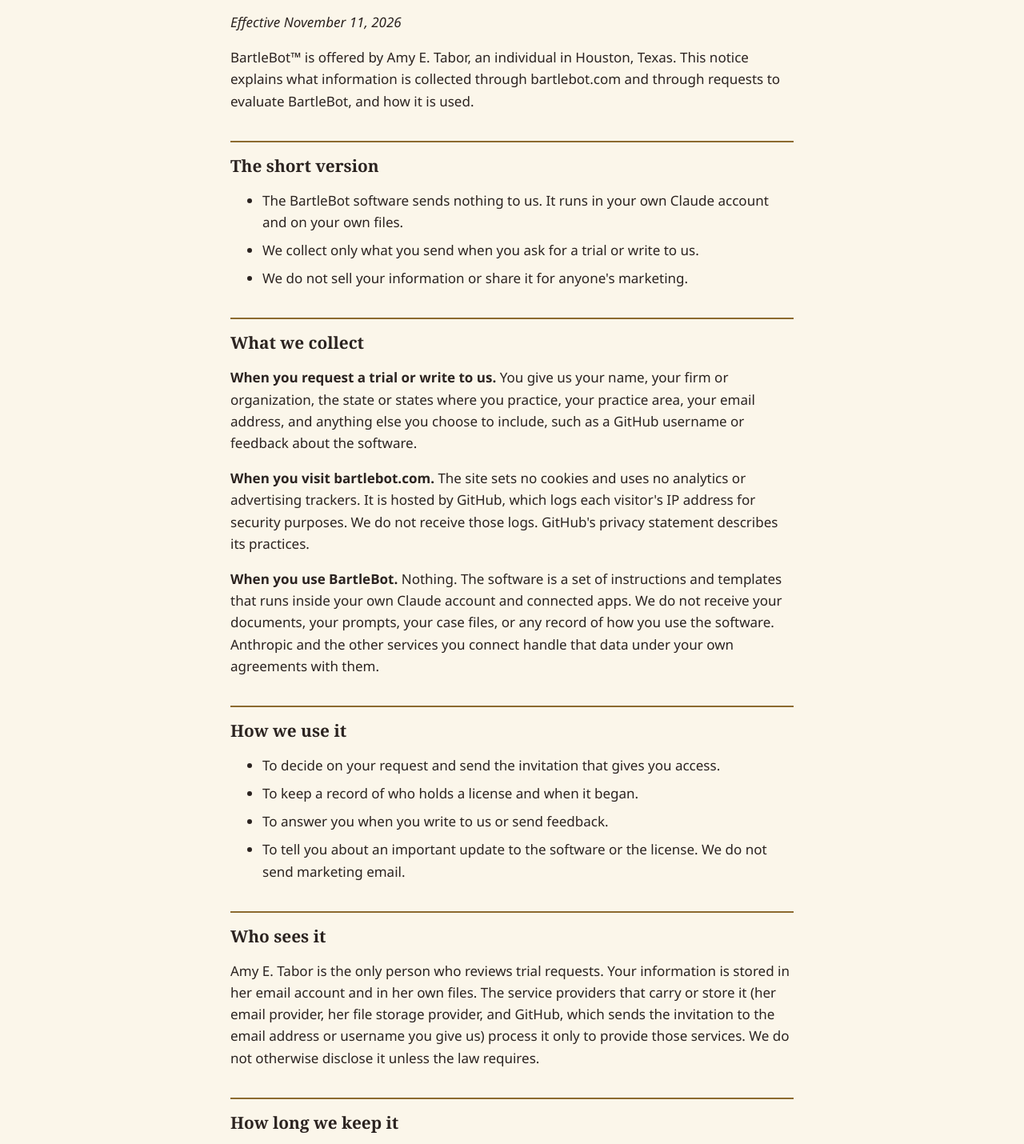
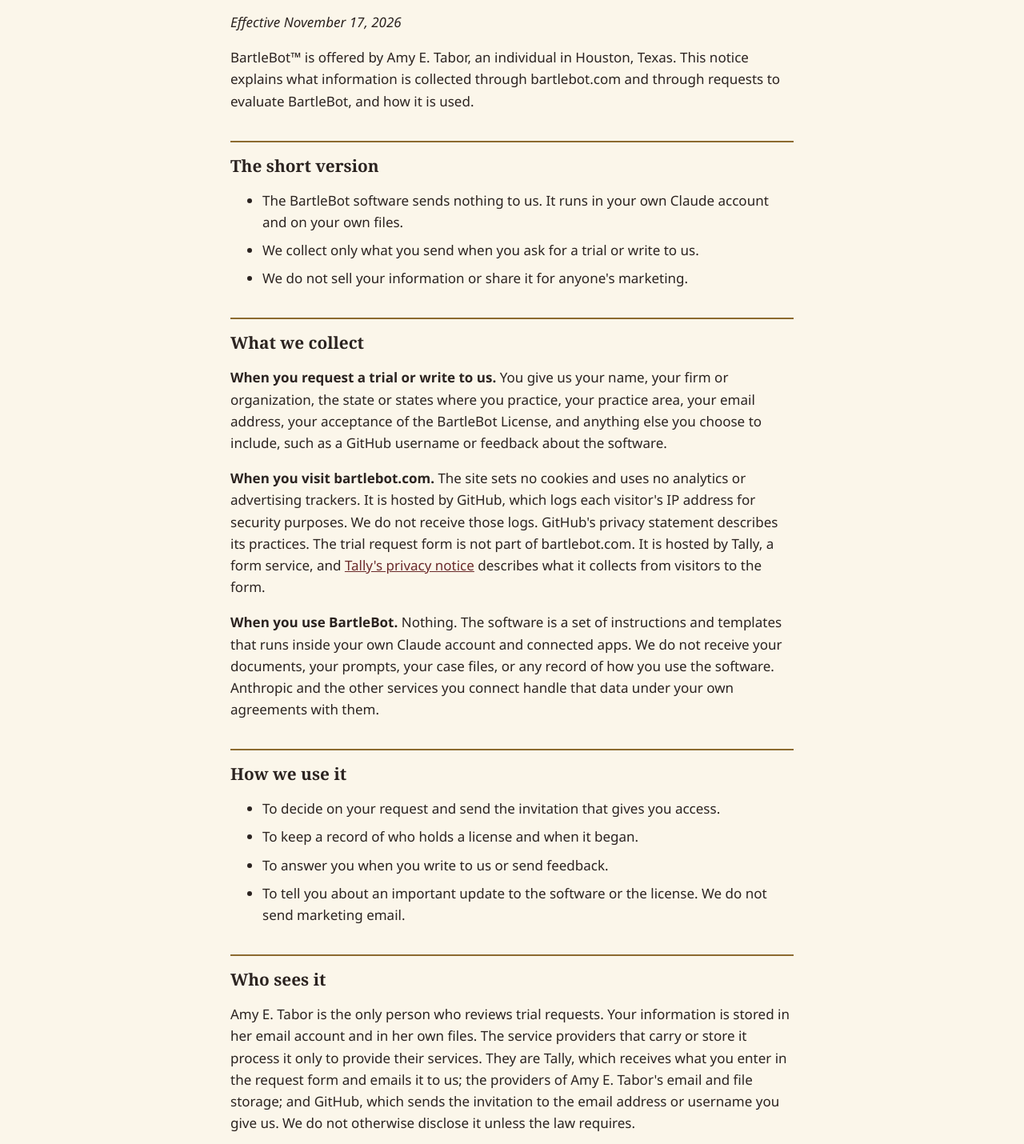
Before and after one commit to bartlebot-plugin/bartlebot-website, a plain HTML site: page privacy.html in a window 1280 px wide. Shown: the part 155-1585 px from the top of the page at 80% size. Drawn offline with Linux system fonts and the light colour scheme.

Commit message:
Add files via upload

```diff
--- a/privacy.html
+++ b/privacy.html
@@ -22,7 +22,7 @@
 <div class="bar"><a href="index.html">BartleBot</a></div>
 <main>
 <h1>BartleBot Privacy Notice</h1>
-<p><em>Effective November 11, 2026</em></p>
+<p><em>Effective November 17, 2026</em></p>
 <p>BartleBot™ is offered by Amy E. Tabor, an individual in Houston, Texas. This notice explains what information is collected through bartlebot.com and through requests to evaluate BartleBot, and how it is used.</p>
 <h2>The short version</h2>
 <ul>
@@ -31,8 +31,8 @@
 <li>We do not sell your information or share it for anyone's marketing.</li>
 </ul>
 <h2>What we collect</h2>
-<p><strong>When you request a trial or write to us.</strong> You give us your name, your firm or organization, the state or states where you practice, your practice area, your email address, and anything else you choose to include, such as a GitHub username or feedback about the software.</p>
-<p><strong>When you visit bartlebot.com.</strong> The site sets no cookies and uses no analytics or advertising trackers. It is hosted by GitHub, which logs each visitor's IP address for security purposes. We do not receive those logs. GitHub's privacy statement describes its practices.</p>
+<p><strong>When you request a trial or write to us.</strong> You give us your name, your firm or organization, the state or states where you practice, your practice area, your email address, your acceptance of the BartleBot License, and anything else you choose to include, such as a GitHub username or feedback about the software.</p>
+<p><strong>When you visit bartlebot.com.</strong> The site sets no cookies and uses no analytics or advertising trackers. It is hosted by GitHub, which logs each visitor's IP address for security purposes. We do not receive those logs. GitHub's privacy statement describes its practices. The trial request form is not part of bartlebot.com. It is hosted by Tally, a form service, and <a href="https://tally.so/help/privacy-policy">Tally's privacy notice</a> describes what it collects from visitors to the form.</p>
 <p><strong>When you use BartleBot.</strong> Nothing. The software is a set of instructions and templates that runs inside your own Claude account and connected apps. We do not receive your documents, your prompts, your case files, or any record of how you use the software. Anthropic and the other services you connect handle that data under your own agreements with them.</p>
 <h2>How we use it</h2>
 <ul>
@@ -42,7 +42,7 @@
 <li>To tell you about an important update to the software or the license. We do not send marketing email.</li>
 </ul>
 <h2>Who sees it</h2>
-<p>Amy E. Tabor is the only person who reviews trial requests. Your information is stored in her email account and in her own files. The service providers that carry or store it (her email provider, her file storage provider, and GitHub, which sends the invitation to the email address or username you give us) process it only to provide those services. We do not otherwise disclose it unless the law requires.</p>
+<p>Amy E. Tabor is the only person who reviews trial requests. Your information is stored in her email account and in her own files. The service providers that carry or store it process it only to provide their services. They are Tally, which receives what you enter in the request form and emails it to us; the providers of Amy E. Tabor's email and file storage; and GitHub, which sends the invitation to the email address or username you give us. We do not otherwise disclose it unless the law requires.</p>
 <h2>How long we keep it</h2>
 <p>We keep your information for as long as you hold a BartleBot license, and afterward as a record of the license, until you ask us to delete it.</p>
 <h2>Your choices</h2>
```
Also changed, not shown: index.html (+5 -4 lines).
